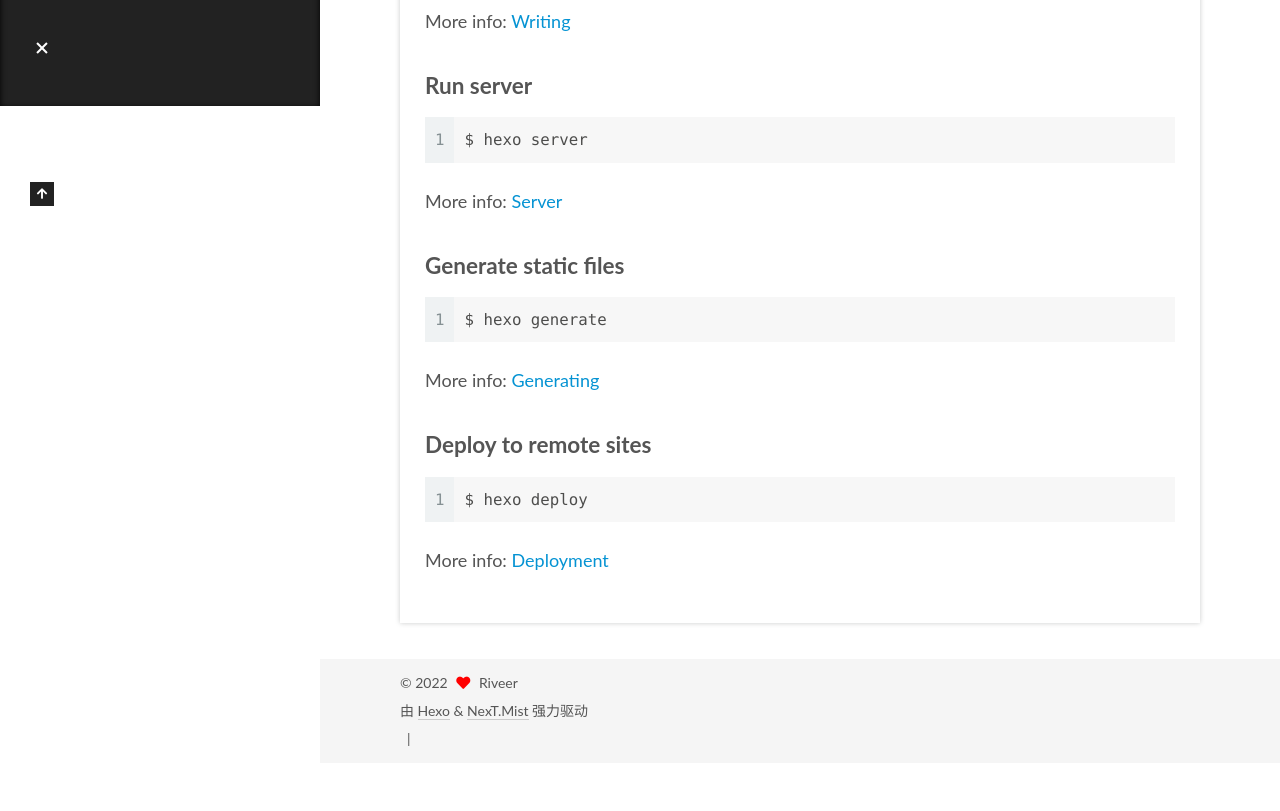
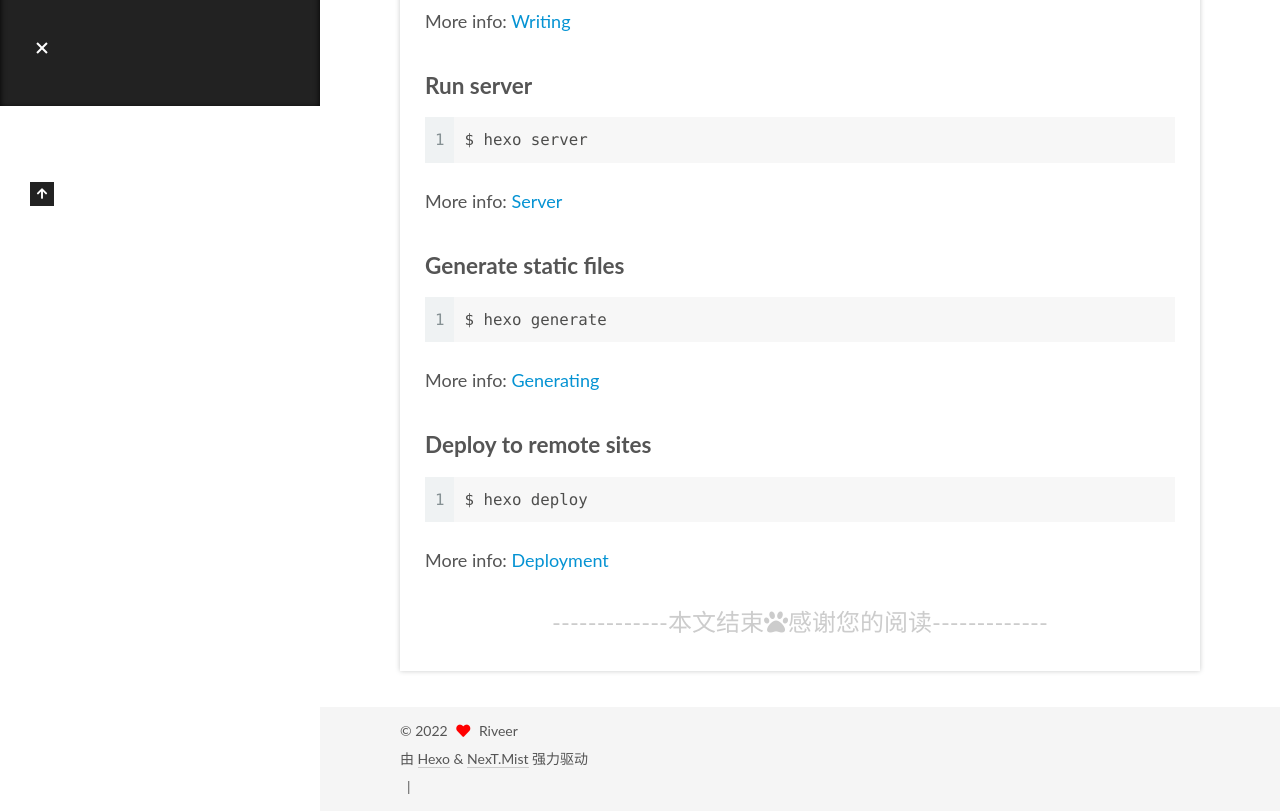
Before and after one commit to Riveer01/Riveer01.github.io, a plain HTML site: page 2022/07/17/hello-world/index.html in a window 1280 px wide. Shown: the part 694-1505 px from the top of the page. Before the commit the page ends 1457 px from the top, so only its background shows below. Drawn offline with Linux system fonts and the light colour scheme; some packages are replaced by stand-ins of ours; a script that the page names is missing.

Commit message:
Site updated: 2022-07-17 14:29:39

```diff
--- a/2022/07/17/hello-world/index.html
+++ b/2022/07/17/hello-world/index.html
@@ -230,6 +230,16 @@
 
 
 
+
+   <div>
+     <div>
+
+        <div style="text-align:center;color: #ccc;font-size:24px;">-------------本文结束<i class="fa fa-paw"></i>感谢您的阅读-------------</div>
+
+</div>
+   </div>
+
+
       <footer class="post-footer">
 
 
--- a/css/main.css
+++ b/css/main.css
@@ -1168,7 +1168,7 @@ pre .javascript .function {
 }
 .links-of-author a::before,
 .links-of-author span.exturl::before {
-  background: #8865ff;
+  background: #58ffb4;
   border-radius: 50%;
   content: ' ';
   display: inline-block;
```
Also changed, not shown: index.html (+2 -0 lines).
